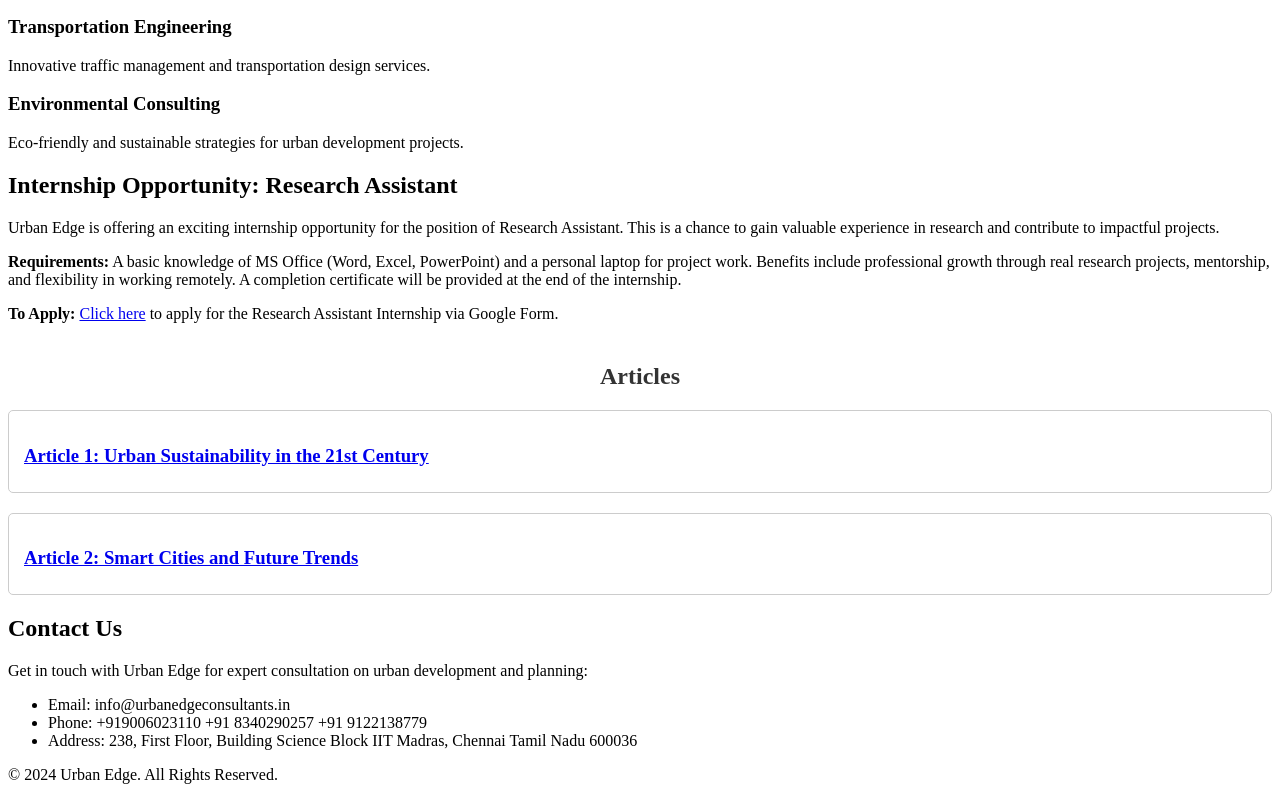
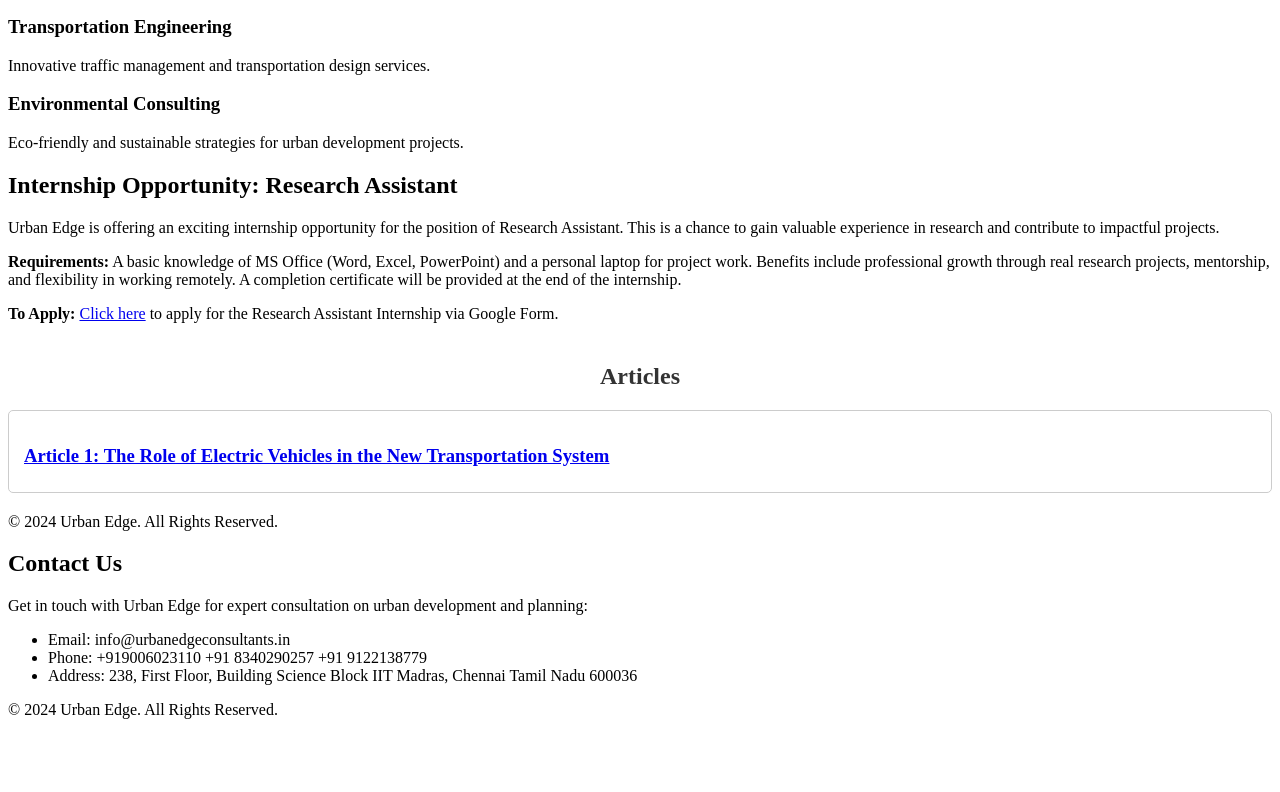
Before and after one commit to urbanedgeiitm/urbanedgeconsultants.in, a plain HTML site: page index.html in a window 1280 px wide. Shown: the part 422-1214 px from the top of the page. After the commit the page ends 1157 px from the top, so only its background shows below. Drawn offline with Linux system fonts and the light colour scheme.

Commit message:
Update index.html

```diff
--- a/index.html
+++ b/index.html
@@ -62,15 +62,32 @@
 
     <!-- Articles Section -->
     <!-- Articles Section in index.html -->
-<section id="articles">
-    <h2>Articles</h2>
-    <article>
-        <h3><a href="article1.html">Article 1: Urban Sustainability in the 21st Century</a></h3> <!-- Link to article1.html -->
-    </article>
-    <article>
-        <h3><a href="article2.html">Article 2: Smart Cities and Future Trends</a></h3> <!-- Link to article2.html -->
-    </article>
-</section>
+<!DOCTYPE html>
+<html lang="en">
+<head>
+    <meta charset="UTF-8">
+    <meta name="viewport" content="width=device-width, initial-scale=1.0">
+    <title>Urban Edge - Articles</title>
+    <link rel="stylesheet" href="style.css">
+</head>
+<body>
+
+    <!-- Articles Section -->
+    <section id="articles">
+        <h2>Articles</h2>
+        <article>
+            <h3><a href="article1.html">Article 1: The Role of Electric Vehicles in the New Transportation System</a></h3>
+        </article>
+        <!-- You can add more articles here as needed -->
+    </section>
+
+    <!-- Footer (optional, if you want to include it) -->
+    <footer>
+        <p>&copy; 2024 Urban Edge. All Rights Reserved.</p>
+    </footer>
+
+</body>
+</html>
 
 
     <!-- Contact Section -->
```
